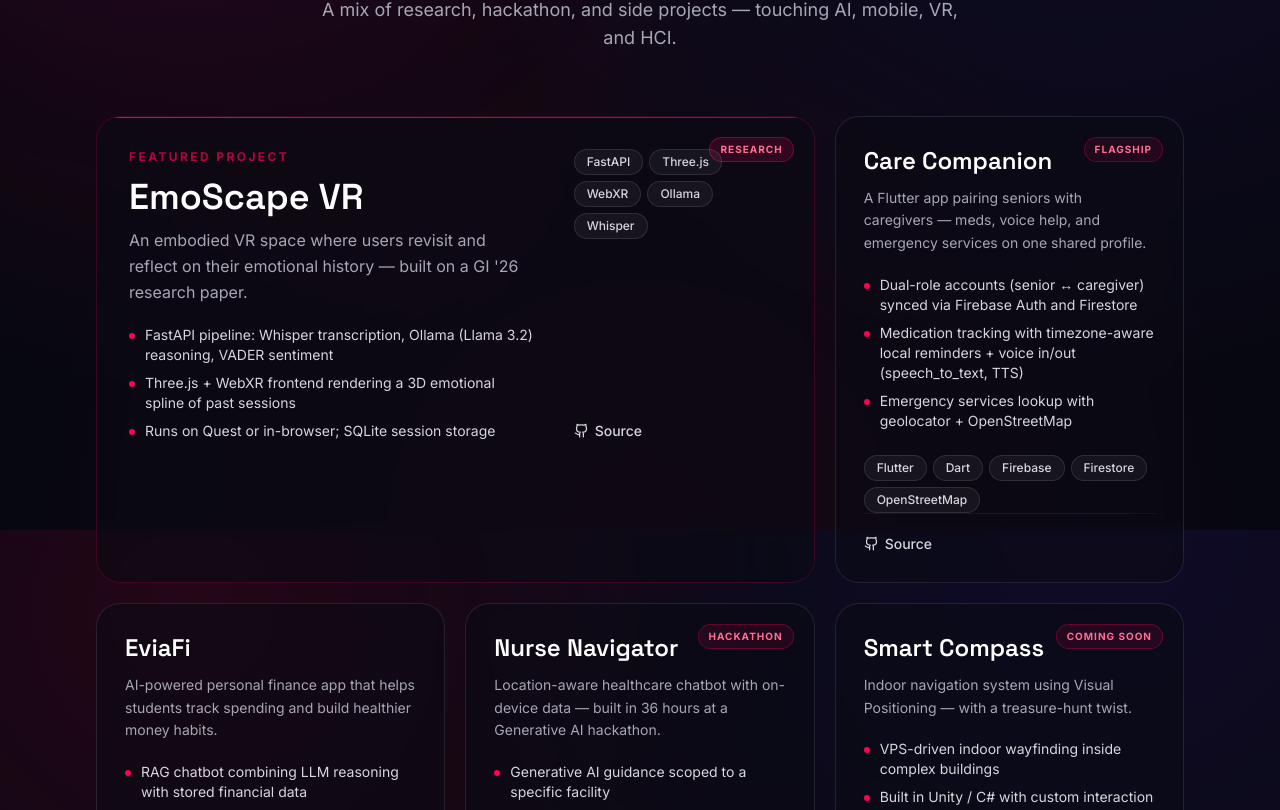
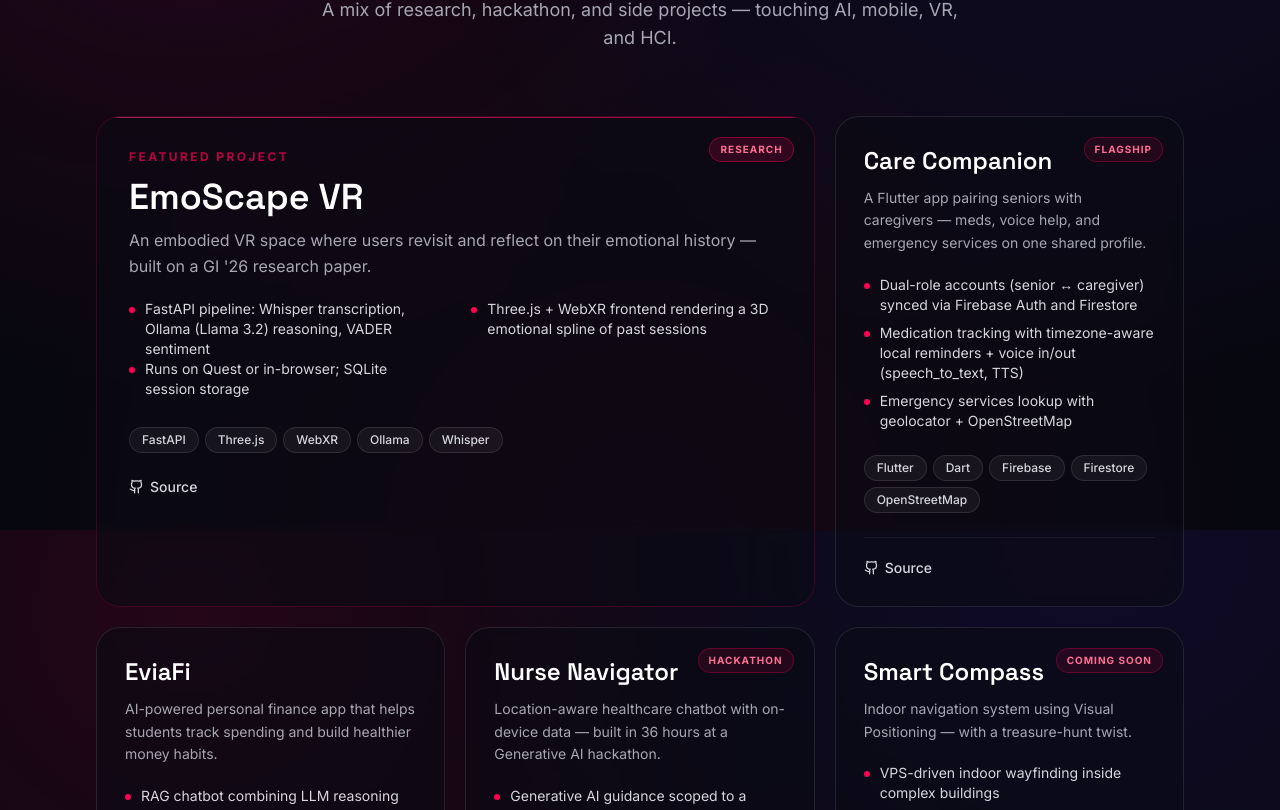
Before and after one commit to Jaisachdeva007/jai-website, a Next.js app: page / in a window 1280 px wide. Shown: the part 1070-1880 px from the top of the page. Built offline with nearby package versions, Linux system fonts and the light colour scheme.

Commit message:
Fix featured project card layout — bullets in 2-col grid, chips/links at bottom

```diff
--- a/components/ProjectCard.tsx
+++ b/components/ProjectCard.tsx
@@ -70,9 +70,7 @@ export function ProjectCard({ project, index, featured = false, className }: Pro
         </span>
       )}
 
-      <div className={cn("relative", featured && "lg:flex lg:gap-10")}>
-        {/* main content */}
-        <div className={featured ? "lg:flex-1" : ""}>
+      <div className="relative">
         {featured && (
           <p className="mb-3 text-xs font-bold uppercase tracking-[0.2em] text-neon opacity-70">
             Featured project
@@ -91,7 +89,7 @@ export function ProjectCard({ project, index, featured = false, className }: Pro
           {project.blurb}
         </p>
 
-          <ul className="mt-5 space-y-2">
+        <ul className={cn("mt-5 space-y-2", featured && "lg:grid lg:grid-cols-2 lg:gap-x-8 lg:space-y-0")}>
           {project.bullets.map((b) => (
             <li key={b} className="flex gap-2.5 text-sm text-bone-200">
               <span className="mt-2 h-1.5 w-1.5 flex-shrink-0 rounded-full bg-neon" />
@@ -99,13 +97,11 @@ export function ProjectCard({ project, index, featured = false, className }: Pro
             </li>
           ))}
         </ul>
-        </div>
 
-        {/* side panel for featured */}
         <div className={cn(
-          featured ? "mt-7 flex flex-col justify-between gap-5 lg:mt-0 lg:w-52 lg:shrink-0" : "mt-6"
+          "mt-6 flex flex-wrap gap-1.5",
+          featured && "mt-7"
         )}>
-          <div className="flex flex-wrap gap-1.5">
           {project.stack.map((s) => (
             <span key={s} className="chip">
               {s}
@@ -115,7 +111,7 @@ export function ProjectCard({ project, index, featured = false, className }: Pro
 
         {(project.github || project.demo) && (
           <div className={cn(
-              "flex items-center gap-4",
+            "mt-6 flex items-center gap-4",
             !featured && "border-t border-white/5 pt-5"
           )}>
             {project.github && (
@@ -143,7 +139,6 @@ export function ProjectCard({ project, index, featured = false, className }: Pro
           </div>
         )}
       </div>
-      </div>
     </motion.div>
   );
 }
```
Lines whose indentation alone changed are shown as unchanged.
